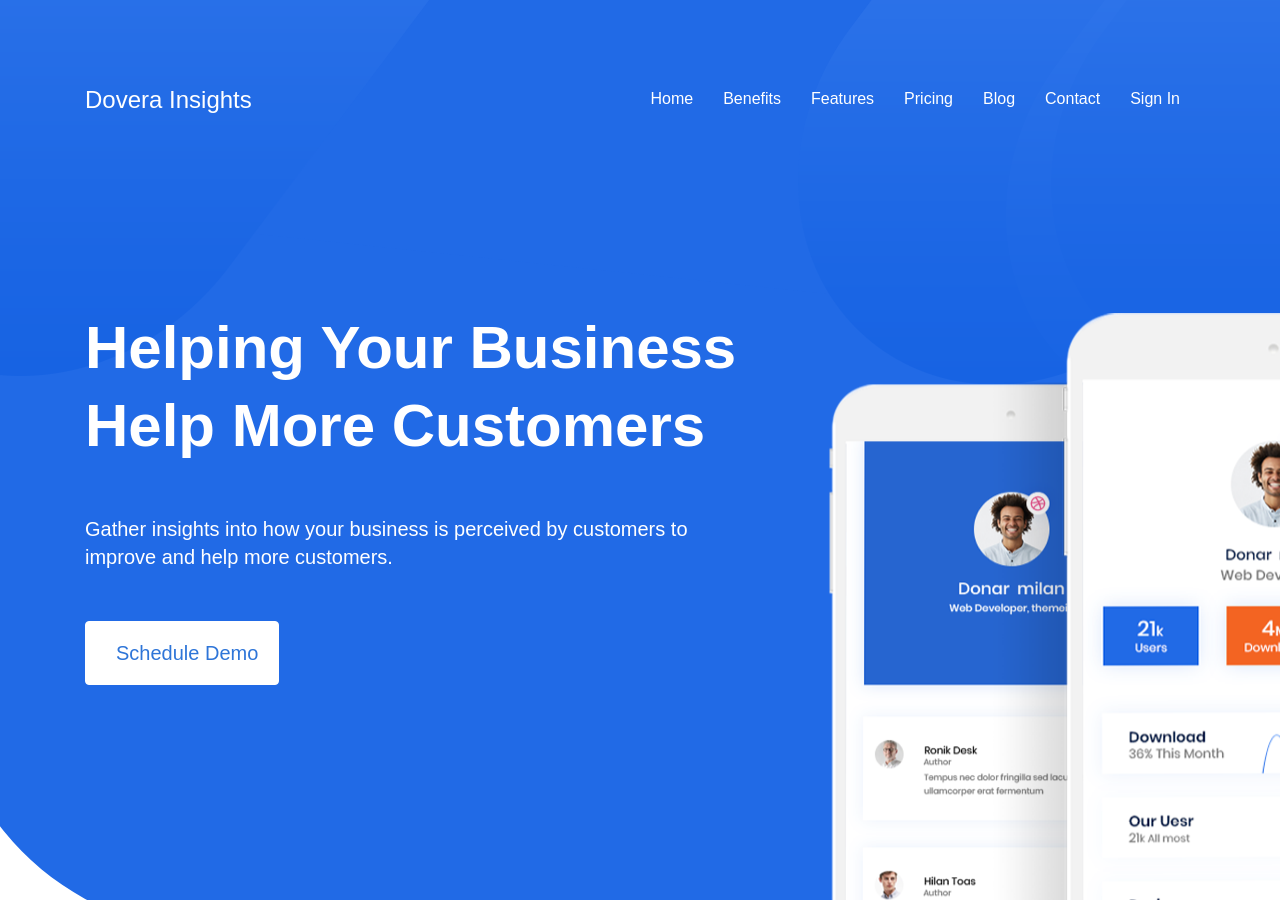
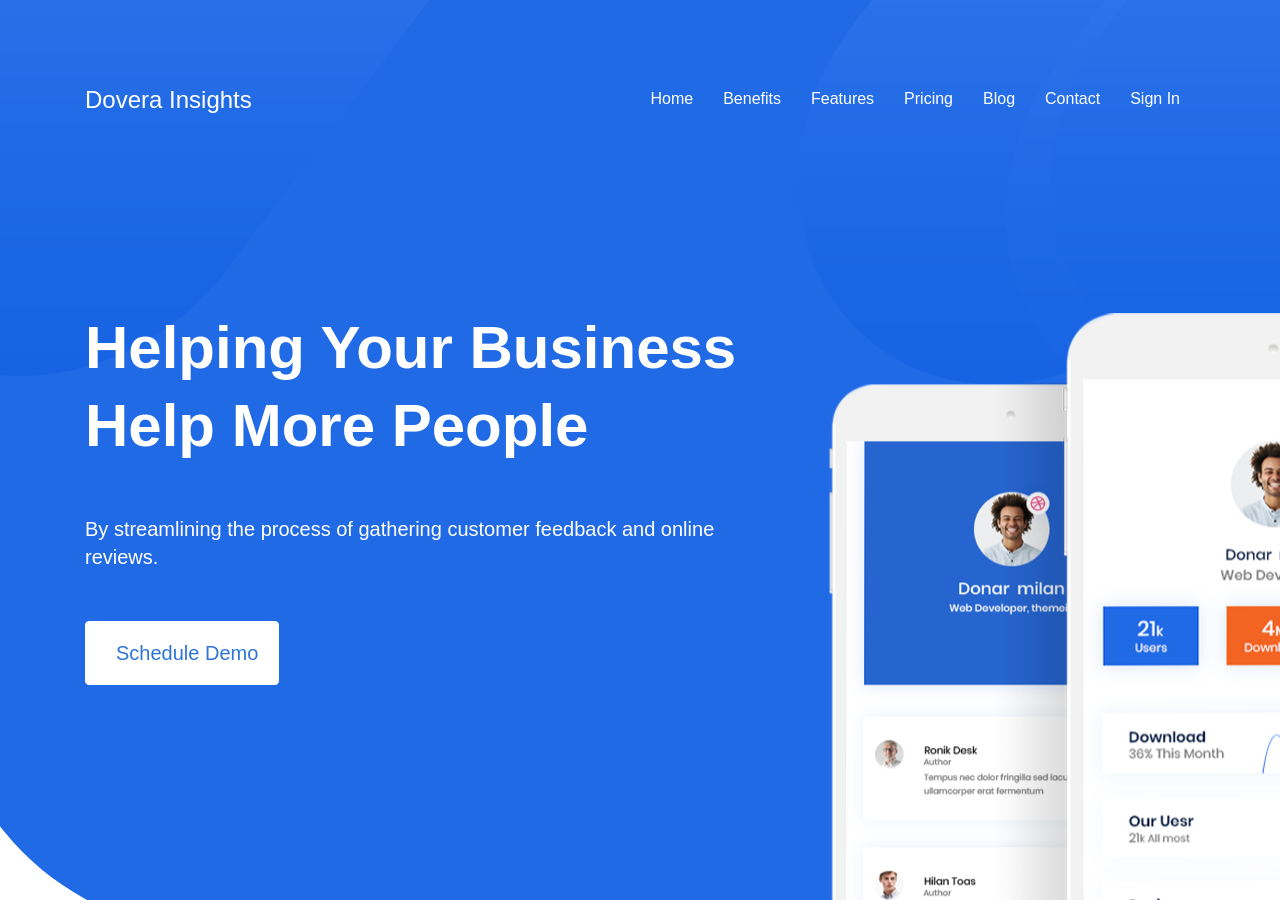
Before and after one commit to Dovera-Insights/dovera-insights, a Jekyll site: the page built from index.html, in a window 1280 px wide and 900 px high. Built offline with Jekyll 4.4.1, drawn with Linux system fonts in a browser that asks for light colours; some web fonts are replaced; some of the changed text lies outside the part shown.

```diff
--- a/_includes/footer.html
+++ b/_includes/footer.html
@@ -16,7 +16,7 @@
                 <a href="https://www.facebook.com/doverainsights"><i class="fab fa-facebook"></i></a>
               </li>
               <li class="list-inline-item">
-                <a href="https://www.linkedin.com/company/dovera-insights"><i class="fab fa-linkedin"></i></a>
+                <a href="https://www.linkedin.com/company/doverainsights"><i class="fab fa-linkedin"></i></a>
               </li>
             </ul>
           </div>
--- a/_includes/header.html
+++ b/_includes/header.html
@@ -15,9 +15,9 @@
         <div class="row">
             <div class="col-md-8">
             <div class="banner-content">
-                <h1 class="big-font1 white-text m-b-50">Helping Your Business Help More Customers</h1>
+                <h1 class="big-font1 white-text m-b-50">Helping Your Business Help More People</h1>
                 <h5 class="white-text m-b-50">
-                  Gather insights into how your business is perceived by customers to improve and help more customers.
+                  By streamlining the process of gathering customer feedback and online reviews.
                 </h5>
                 <ul class="banner-ads-btn m-0 list-inline">
                   <li class="list-inline-item">
--- a/_includes/video_area.html
+++ b/_includes/video_area.html
@@ -12,7 +12,7 @@
             <div class="col-lg-6 pl-0">
             <div class="watch-video-content">
                 <div class="watch-video-top">
-                    <h2 class="heading-1 white-text">Watch Demo</h2>
+                    <h2 class="heading-1 white-text">Watch a Demo</h2>
                 </div>
                 <div class="watch-video-bottom">
                     <h5 class="m-b-30 heading-5">Learn how Dovera Insights provides customer perception data</h5>
```
Also changed, not shown: _posts/2021-04-12-online-reputation-seo.md (added, +46 -0 lines).
